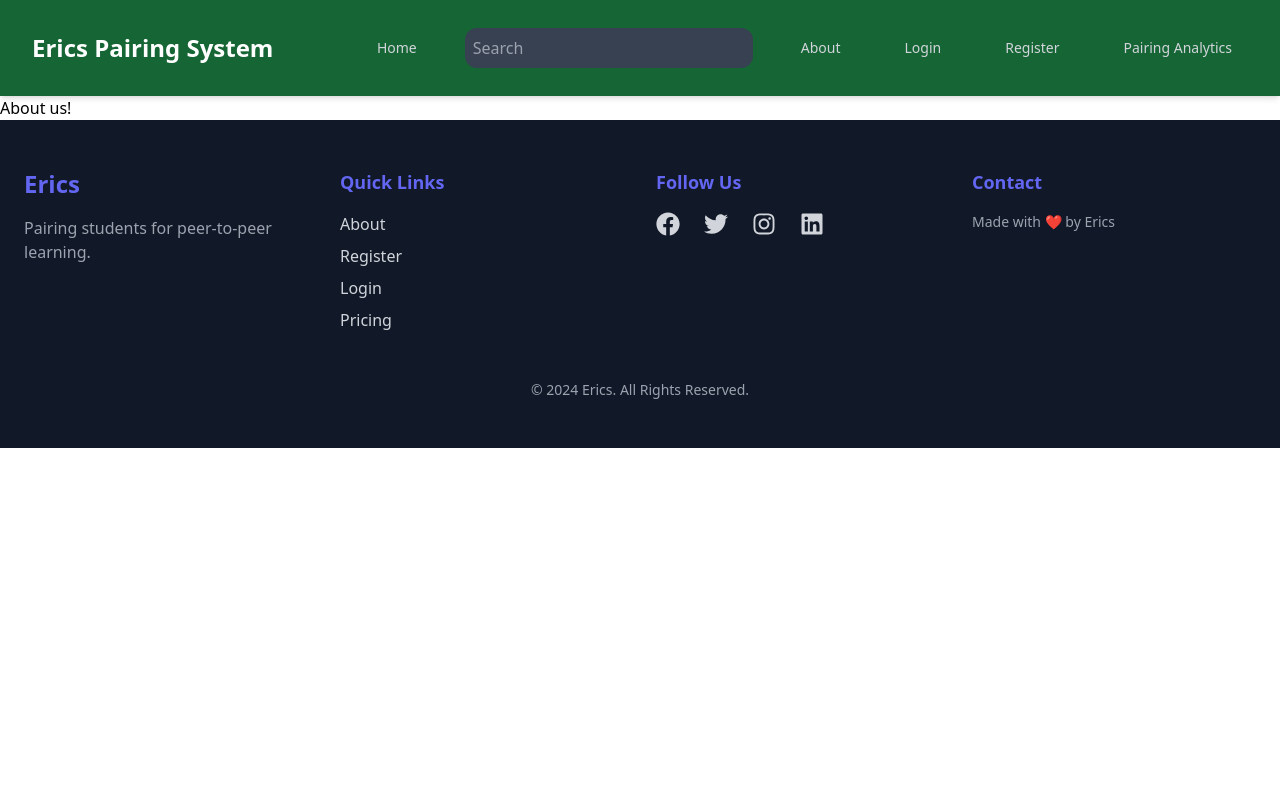
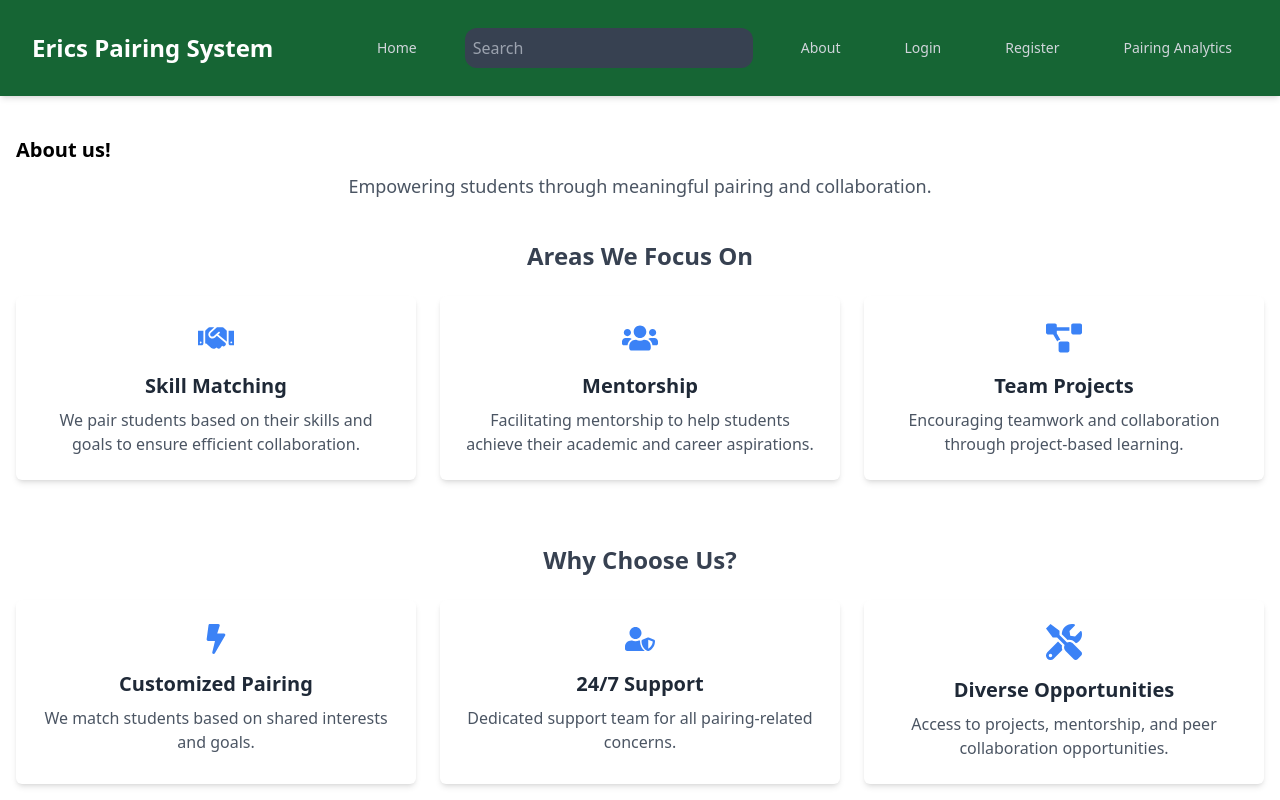
Before and after one commit to ErickGichuki/pair, a Next.js app: page /about in a window 1280 px wide. Shown: the top 800 px of the page. Built offline with nearby package versions, Linux system fonts and the light colour scheme.

Commit message:
perf:add more content that looks wow and is performant

```diff
--- a/app/about/page.js
+++ b/app/about/page.js
@@ -1,9 +1,65 @@
 import React from 'react'
+import { FaHandshake, FaUsers, FaProjectDiagram, FaBolt, FaUserShield, FaTools } from 'react-icons/fa'
 
 function page() {
   return (
-    <div>
-      <h2>About us!</h2>
+    <div className='py-10 px-4'>
+      <div className='mb-10'>
+        <h2 className='font-bold text-xl'>About us!</h2>
+        <p className='mt-2 text-lg text-center text-gray-600'>
+          Empowering students through meaningful pairing and collaboration.
+        </p>
+      </div>
+      <div className='mb-16'>
+        <h3 className='text-2xl font-semibold mb-6 text-center text-gray-700'>
+          Areas We Focus On
+        </h3>
+        <div className='grid grid-cols-1 md:grid-cols-3 gap-6'>
+          <div className='p-6 shadow-md rounded-md text-center bg-white'>
+            <FaHandshake className='text-blue-500 text-4xl mb-4 mx-auto' />
+            <h4 className='text-xl font-bold mb-2 text-gray-800'>Skill Matching</h4>
+            <p className='text-gray-600'>
+              We pair students based on their skills and goals to ensure efficient collaboration.
+            </p>
+          </div>
+          <div className='p-6 shadow-md rounded-md text-center bg-white'>
+            <FaUsers className='text-blue-500 text-4xl mb-4 mx-auto' />
+            <h4 className='text-xl font-bold mb-2 text-gray-800'>Mentorship</h4>
+            <p className='text-gray-600'>
+              Facilitating mentorship to help students achieve their academic and career aspirations.
+            </p>
+          </div>
+          <div className='p-6 shadow-md rounded-md text-center bg-white'>
+            <FaProjectDiagram className='text-blue-500 text-4xl mb-4 mx-auto' />
+            <h4 className='text-xl font-bold mb-2 text-gray-800'>Team Projects</h4>
+            <p className='text-gray-600'>
+              Encouraging teamwork and collaboration through project-based learning.
+            </p>
+          </div>
+        </div>
+      </div>
+      <div className='mb-16'>
+        <h3 className='text-2xl font-semibold text-gray-700 mb-6 text-center'>
+          Why Choose Us?
+        </h3>
+        <div className='grid grid-cols-1 md:grid-cols-2 lg:grid-cols-3 gap-6'>
+          <div className='p-6 shadow-md rounded-md bg-white text-center'>
+            <FaBolt className='text-blue-500 text-3xl mb-4 mx-auto'/>
+            <h4 className='text-xl font-bold text-gray-800 mb-2'>Customized Pairing</h4>
+            <p className='text-gray-600'>We match students based on shared interests and goals.</p>
+          </div>
+          <div className='p-6 shadow-md rounded-md bg-white text-center'>
+            <FaUserShield className='text-blue-500 text-3xl mb-4 mx-auto'/>
+            <h4 className='text-xl font-bold text-gray-800 mb-2'>24/7 Support</h4>
+            <p className='text-gray-600'>Dedicated support team for all pairing-related concerns.</p>
+          </div>
+          <div className='p-6 shadow-md rounded-md bg-white text-center'>
+            <FaTools className='text-blue-500 text-4xl mb-4 mx-auto'/>
+            <h4 className='text-xl font-bold text-gray-800 mb-2'>Diverse Opportunities</h4>
+            <p className='text-gray-600'>Access to projects, mentorship, and peer collaboration opportunities.</p>
+          </div>
+        </div>
+      </div>
     </div>
   )
 }
```
